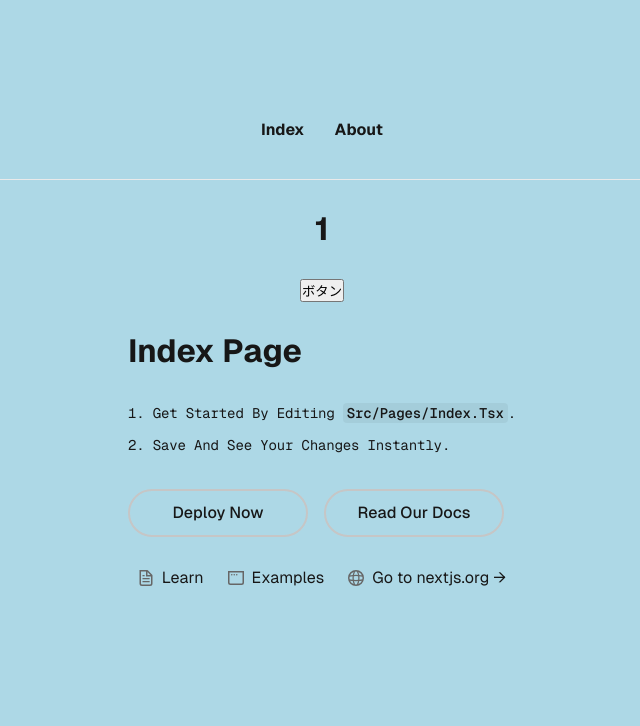
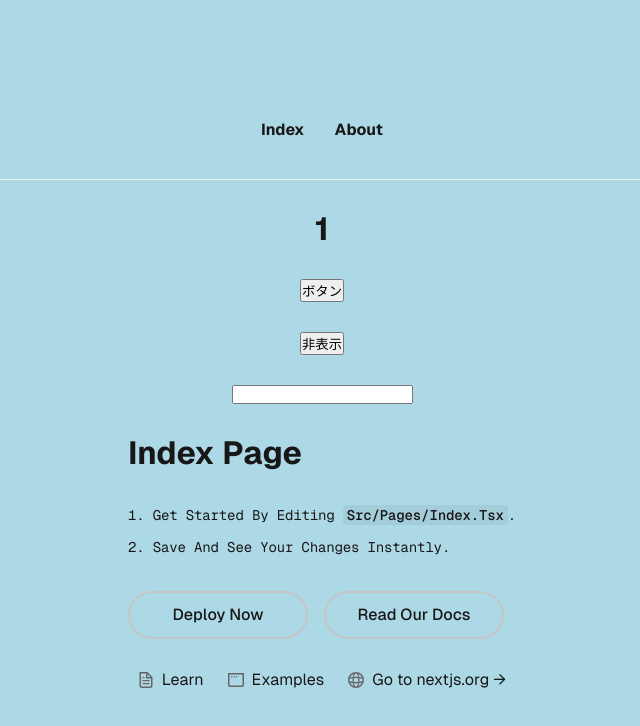
Before and after one commit to emi-nakashima/study-react, a Next.js app: page / in a window 1280 px wide. Shown: the top 726 px of the page, without its empty margins (318-958 px from the left). Built offline with nearby package versions, Linux system fonts and the light colour scheme.

Commit message:
✨ useStateで文字列と真偽値について解説

```diff
--- a/src/pages/index.tsx
+++ b/src/pages/index.tsx
@@ -19,22 +19,40 @@
 
 export default function Home() {
   const [foo, setFoo] = useState(1);
+  const [text, setText] = useState("");
+  const [isShow, setIsShow] = useState(true);
 
+  // *** カウントアップの制御 *** //
   const handleClick = useCallback(() => {
     if (foo < 10) {
       setFoo((foo) => foo + 1);
     }
   }, [foo]);
 
+  const handleDisplay = useCallback(() => {
+    setIsShow((isShow) => !isShow);
+  }, []);
+
+  // *** インプットボックスの制御 *** //
+  const handleChange = useCallback((e: React.ChangeEvent<HTMLInputElement>) => {
+    if (e.target.value.length > 5) {
+      alert("5文字以内で入力してください");
+      return;
+    }
+    setText(e.target.value.trim());
+  }, []);
+
+  // *** バックカラーの変更 *** //
   useEffect(() => {
-    //マウント時の処理
+    // マウント時の処理
     document.body.style.backgroundColor = "lightblue";
-
     return () => {
-      //アンマウント時の処理
+      // アンマウント時の処理
       document.body.style.backgroundColor = "";
     };
   }, []);
+
+  // console.log(text);
 
   return (
     <div
@@ -44,9 +62,10 @@
         <title>Index Page</title>
       </Head>
       <Header />
-      <h1>{foo}</h1>
+      {isShow ? <h1>{foo}</h1> : null}
       <button onClick={handleClick}>ボタン</button>
-
+      <button onClick={handleDisplay}>{isShow ? "非表示" : "表示"}</button>
+      <input type="text" value={text} onChange={handleChange} />
       <Main page="index" />
       <Footer />
     </div>
```
